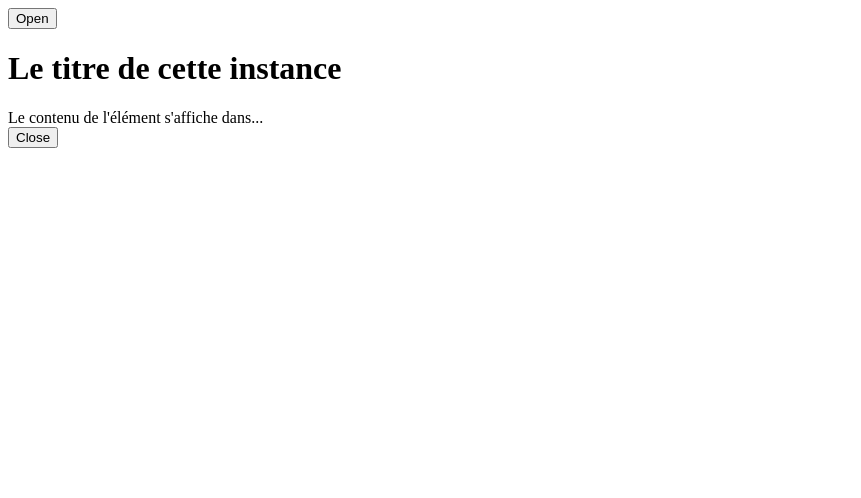
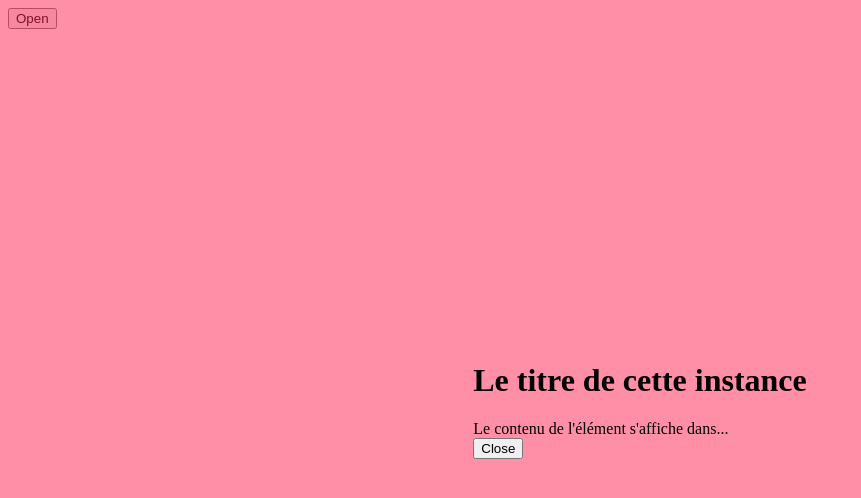
Before and after one commit to garion-tanguy/test-vue-cli2, a Vue app: page / in a window 1280 px wide. Both pictures are taken after a click on the button "Open". Shown: the top 498 px of the page, without its empty margins (0-861 px from the left). Built offline with nearby package versions, Linux system fonts and the light colour scheme.

Commit message:
backdrop pour SimpleDialog

```diff
--- a/src/components/SimpleDialog.vue
+++ b/src/components/SimpleDialog.vue
@@ -1,4 +1,8 @@
 <template>
+  <div class="dialog-parent">
+
+    <div class="dialog-backdrop" v-show="visible"></div>
+
     <div class="dialog-window" v-show="visible">
       <header>
         <h1>{{titre}}</h1>
@@ -9,6 +13,8 @@
       <footer>
         <button @click="visible = false">Close</button>
       </footer>
+    </div>
+
   </div>
 </template>
 <script>
@@ -33,3 +39,27 @@ export default {
   }
 }
 </script>
+
+<style scoped>
+.dialog-window {
+  position: relative;
+  pointer-events: auto;
+}
+.dialog-parent {
+  pointer-events: none;
+  display: flex;
+  justify-content: center;
+  align-items: center;
+}
+.dialog-parent, .dialog-backdrop {
+  position: fixed;
+  top: 0;
+  left: 0;
+  width: 100vw;
+  height: 100vh;
+}
+.dialog-backdrop {
+  pointer-events: auto;
+  background-color: rgba(255,30,80,0.5);
+}
+</style>
```
Lines whose indentation alone changed are shown as unchanged.
